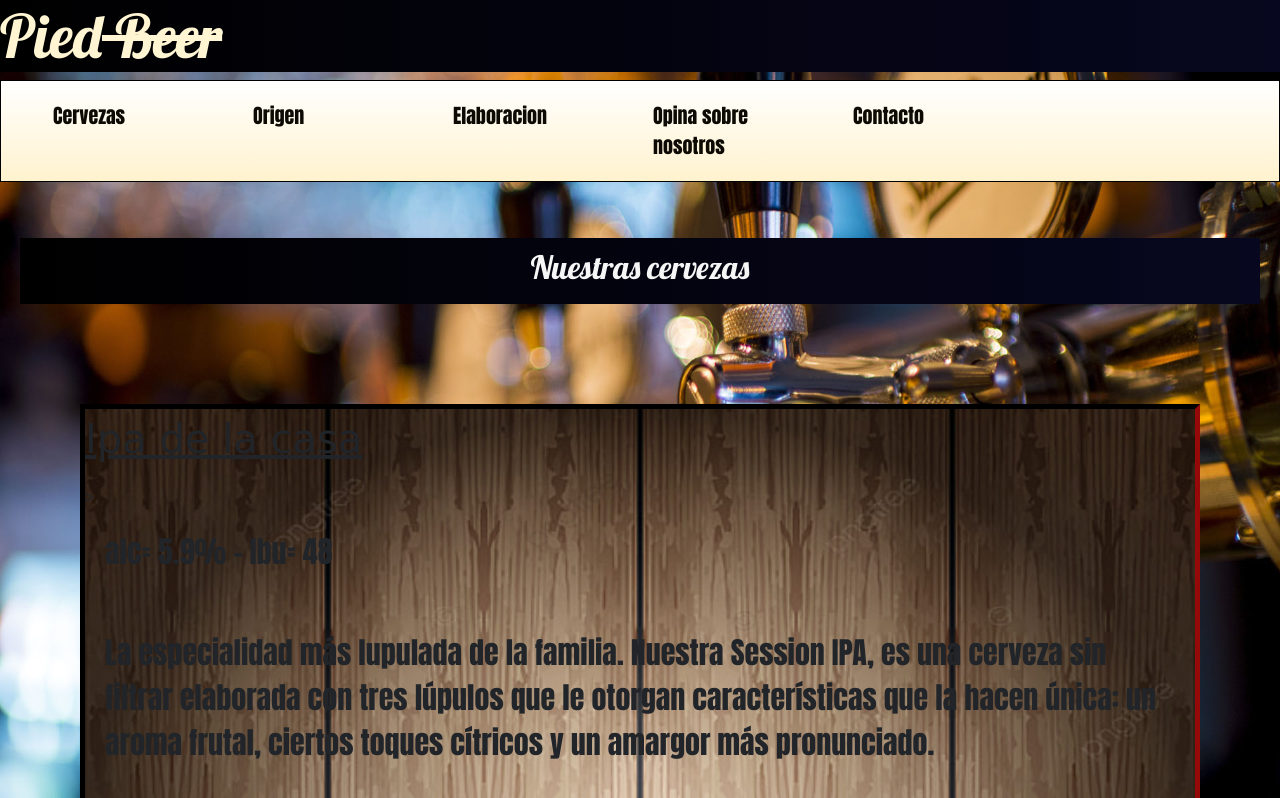
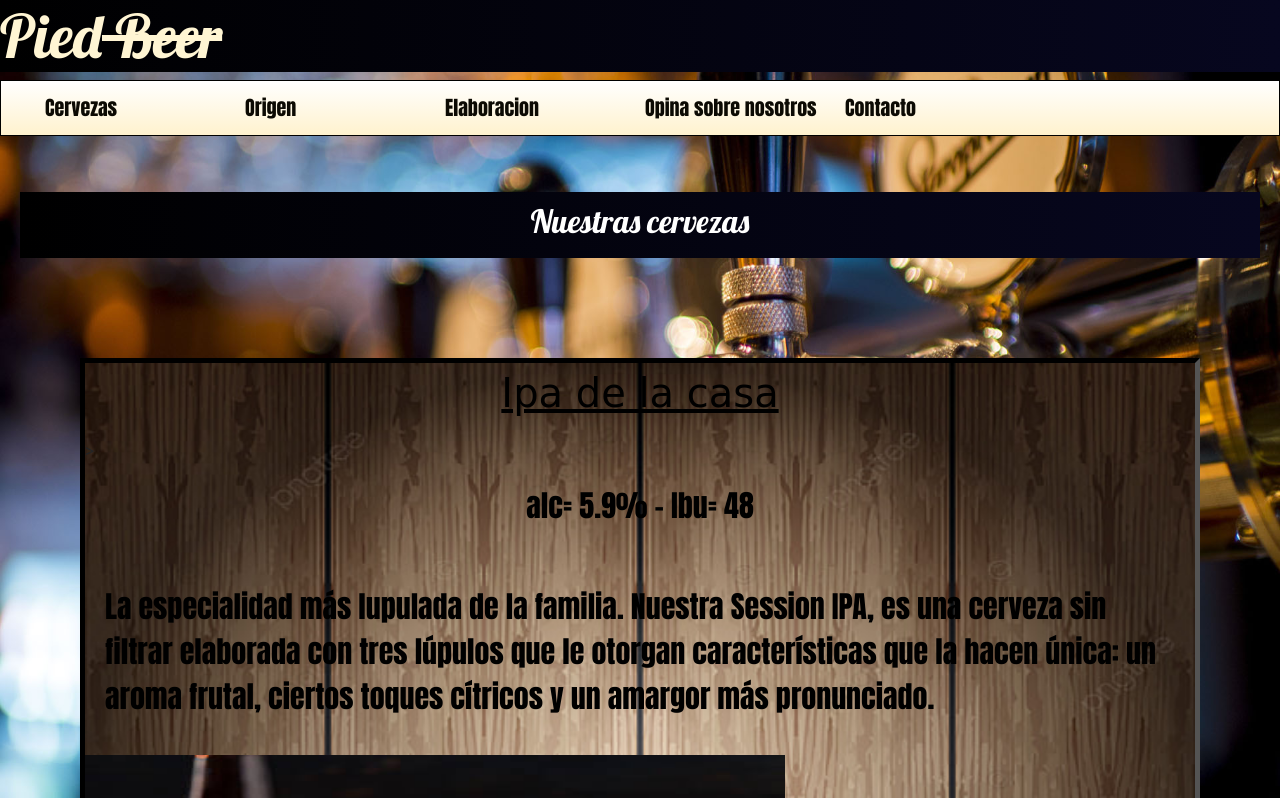
Before and after one commit to UzielD134/piedbeer, a plain HTML site: page index.html in a window 1280 px wide. Shown: the top 798 px of the page. Drawn offline with nearby package versions, Linux system fonts and the light colour scheme.

Commit message:
Update style.css

```diff
--- a/css/style.css
+++ b/css/style.css
@@ -30,7 +30,7 @@ footer{
 
 .grid__container{
     display: grid;
-    min-height: 100vh;
+    min-height: 150vh;
 
     grid-gap: 20px;
     grid-template-areas:"header"
@@ -79,11 +79,12 @@ ul{
 
 li{
 
-
+    display: flex;
     position:relative;
     font-size: 20px;
-    padding: 20px;
+    padding: 12px;
     width: 200px;
+    flex-wrap: wrap;
 
 
 
@@ -98,12 +99,8 @@ a{
 
 .grid__main{
     grid-area:main;
-
-
     display: grid;
     align-items:flex-start;
-
-
 
 }
 .grid__caja{
@@ -120,7 +117,7 @@ a{
     background-size:100% 100%;
     background-attachment: fixed;
     margin: 80px;
-    border: 5px inset  rgb(65, 4, 4) ;
+    border: 5px inset  rgb(0, 0, 0) ;
 
 
 
@@ -132,7 +129,7 @@ a{
 .section__nombres{
     display: flex;
     font-family: 'Lobster', cursive;
-    color: rgb(246, 246, 246);
+    color: rgb(255, 255, 255);
     font-size: 40px;
     padding: 10px;
     margin: 20px;
@@ -146,10 +143,13 @@ a{
 
 
 .section__descripcion{
+    display: flex;
     font-family:Impact, Haettenschweiler, 'Arial Narrow Bold', sans-serif;
     padding: 20px;
     font-size: 30px;
     justify-items: right;
+    color: rgb(0, 0, 0);
+    justify-content:center;
 
 
 }
@@ -158,21 +158,19 @@ a{
 
 
 .section__img{
-    display: grid;
+    display: flex;
     width: 700px;
     height :500px;
-
-
-
-
-
+    justify-content: center;
 }
 
 .section__subrayado{
+    display: flex;
     text-decoration:underline;
     font-family:cursive;
     font-size: 40px;
-
+    color: rgb(0, 0, 0);
+    justify-content: center;
 
 
 }
@@ -185,5 +183,5 @@ a{
 
 .section__p{
     color: rgb(255, 255, 255);
-    background-image:linear-gradient(to right, rgb(0, 0, 0) ,rgb(7, 7, 31) ) ;
+    background-image:linear-gradient(to right, rgb(0, 0, 0) ,rgb(7, 7, 31));
 }
```
